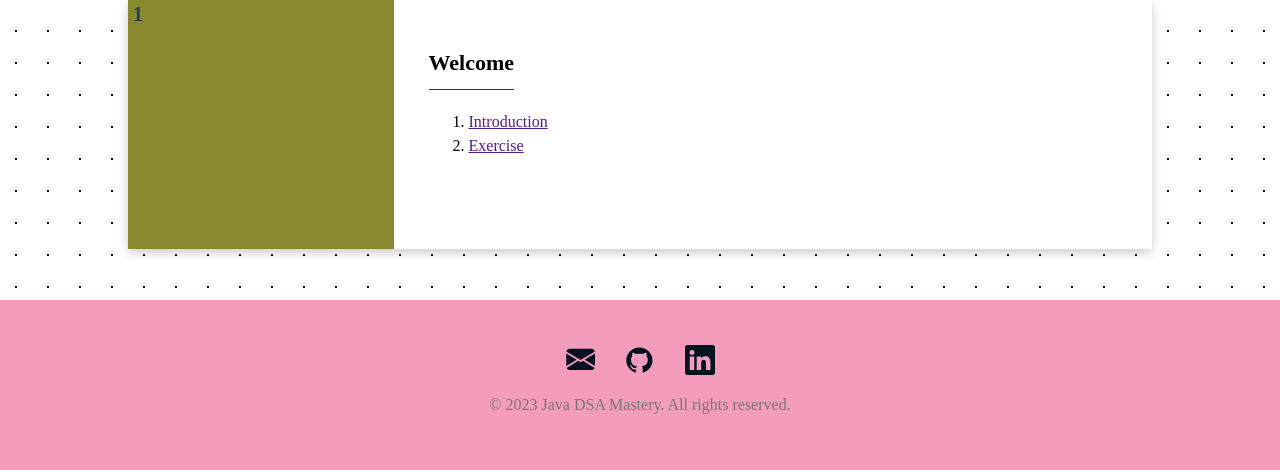
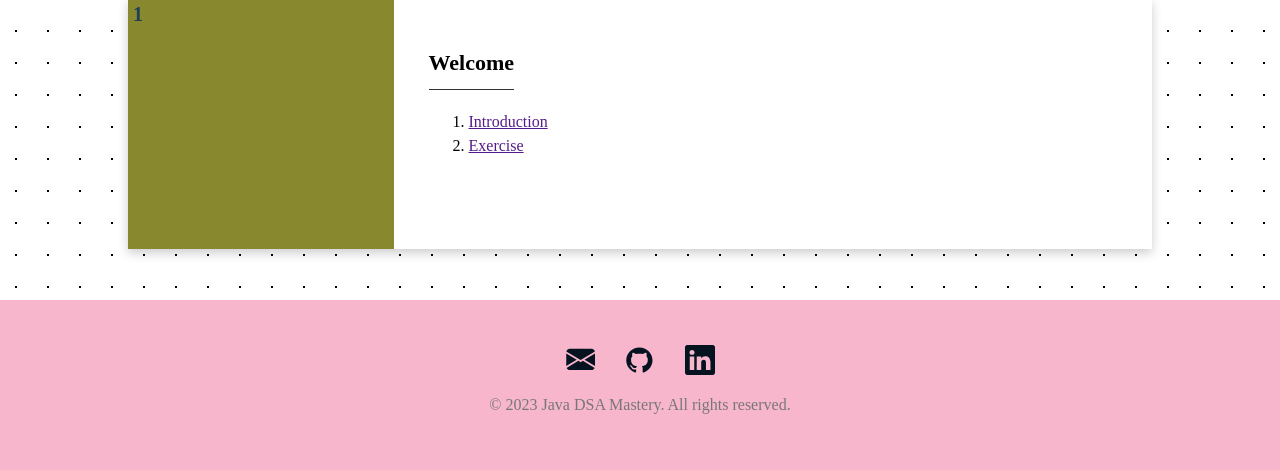
Before and after one commit to chiragak/dsa101.github.io, a PHP site: page /index.html in a window 1280 px wide. Shown: the part 497-967 px from the top of the page. Run offline with PHP 8.4, Linux system fonts and the light colour scheme; some libraries are stand-ins or nearby versions.

Commit message:
modified style.css in css

```diff
--- a/assets/css/style.css
+++ b/assets/css/style.css
@@ -74,7 +74,7 @@ body {
 
 }
 .footer {
-    background-color: #F49CBB;
+    background-color: #F7B6CC;
     color: #777777;
     padding: 40px;
     text-align: center;
```
